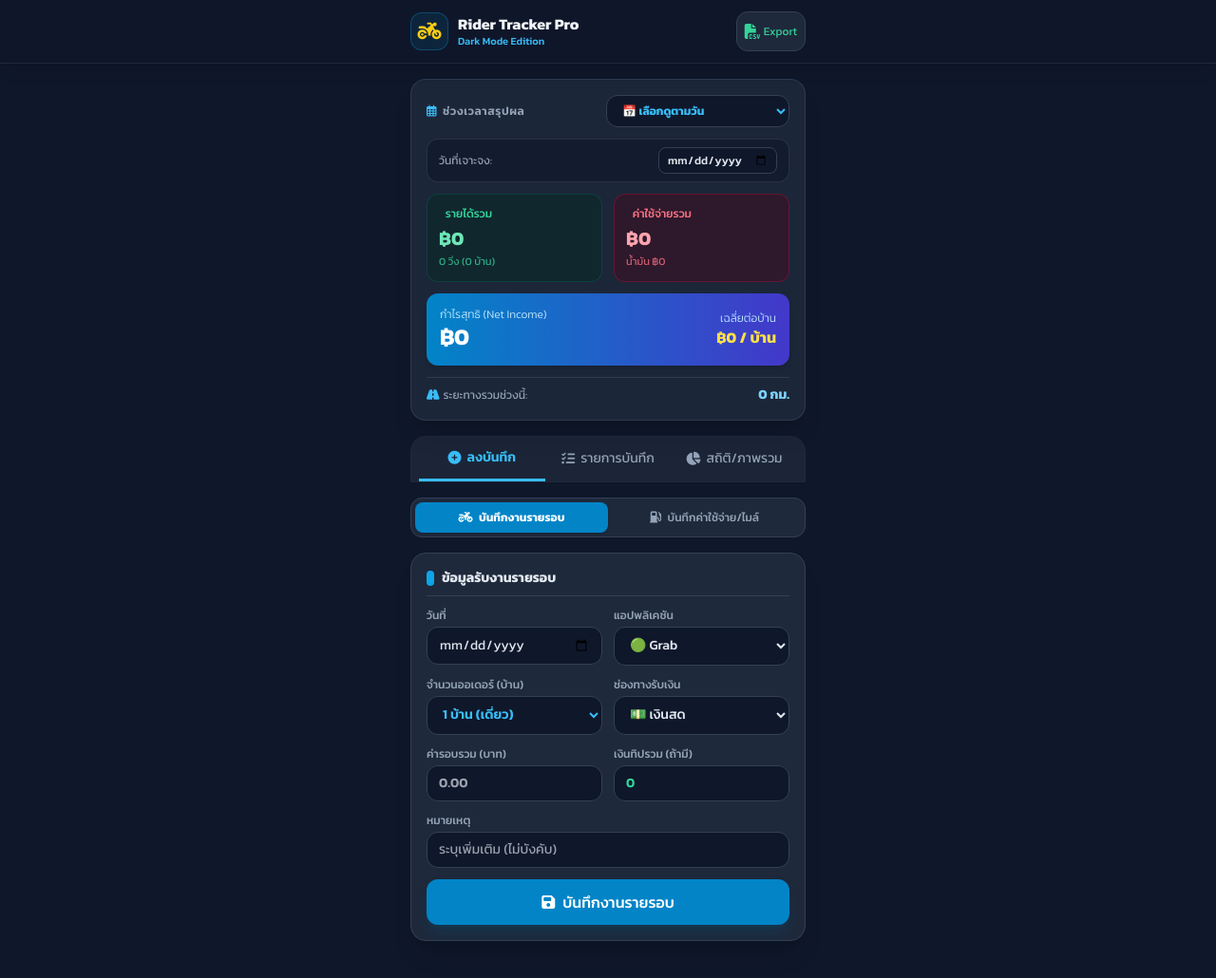
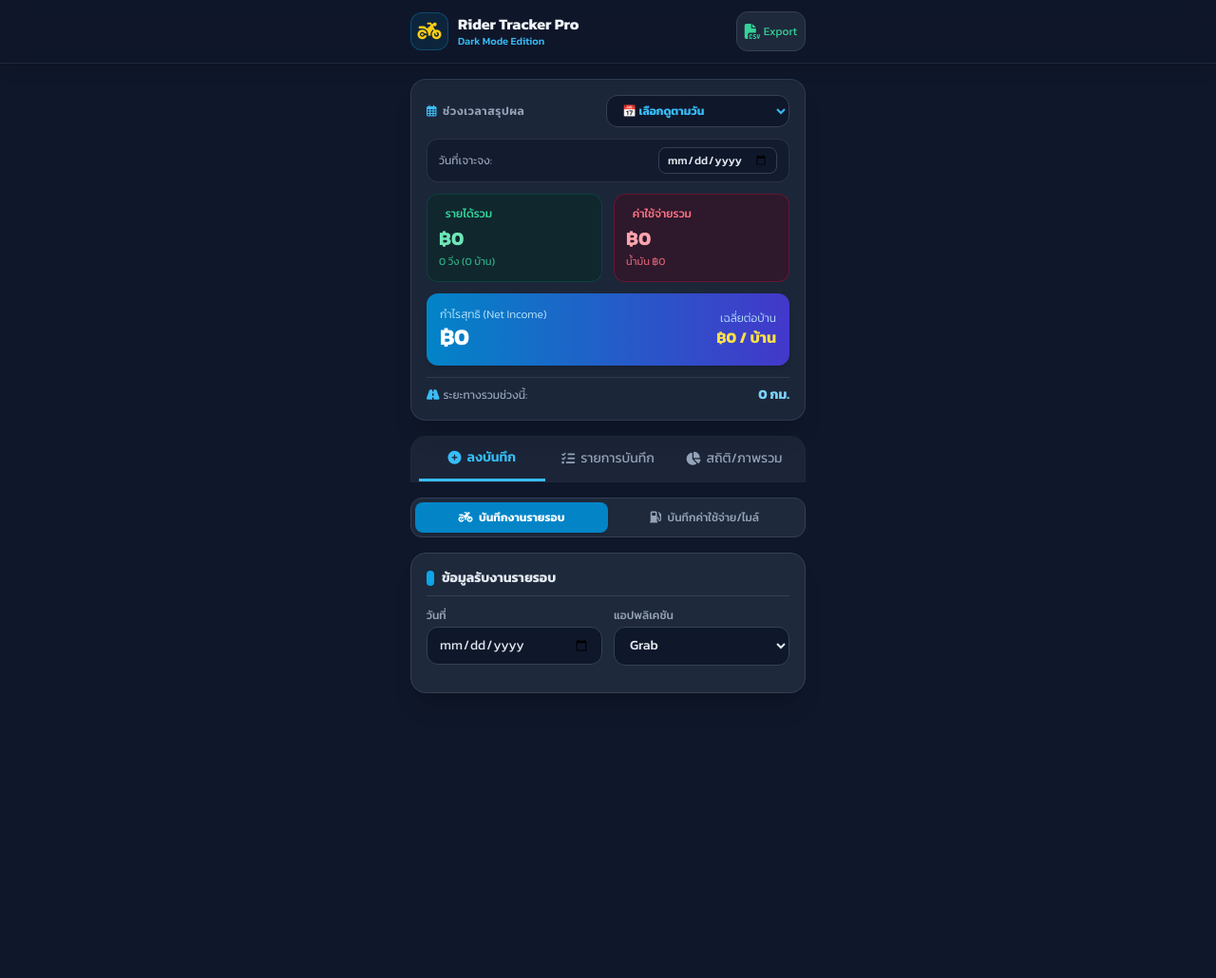
Before and after one commit to NNN-Duck/Rider1, a plain HTML site: page index.html in a window 1280 px wide. Shown: the whole page at 95% size. After the commit the page ends 810 px from the top, so only its background shows below. Drawn offline with nearby package versions, Linux system fonts and the light colour scheme.

Commit message:
Update index.html

```diff
--- a/index.html
+++ b/index.html
@@ -35,7 +35,7 @@
             border-bottom: 3px solid #38bdf8;
             font-weight: 600;
         }
-        /* Custom App Colors & Logos */
+        /* Custom App Colors & Badges */
         .app-badge-grab { background-color: #10b981; color: white; }
         .app-badge-maxim { background-color: #eab308; color: #1e293b; font-weight: 700; }
         .app-badge-shopee { background-color: #f97316; color: white; }
@@ -169,59 +169,16 @@
                     <div>
                         <label class="block text-xs text-slate-400 font-medium mb-1">แอปพลิเคชัน</label>
                         <select id="tripApp" required class="w-full bg-slate-900 border border-slate-700 rounded-xl px-3 py-2 text-sm text-slate-200 focus:ring-2 focus:ring-sky-500 focus:outline-none font-medium">
-                            <option value="Grab">🟢 Grab</option>
-                            <option value="MAXIM">🟡 MAXIM</option>
-                            <option value="LINE MAN">🟢 LINE MAN</option>
-                            <option value="ShopeeFood">🟠 ShopeeFood</option>
-                            <option value="Robinhood">🔴 Robinhood</option>
-                            <option value="Other">⚪ แอปอื่นๆ / วิน</option>
+                            <option value="Grab">Grab</option>
+                            <option value="MAXIM">MAXIM</option>
+                            <option value="LINE MAN">LINE MAN</option>
+                            <option value="ShopeeFood">ShopeeFood</option>
+                            <option value="Robinhood">Robinhood</option>
+                            <option value="Other">แอปอื่นๆ / วิน</option>
                         </select>
                     </div>
                 </div>
 
                 <div class="grid grid-cols-2 gap-3">
                     <div>
-                        <label class="block text-xs text-slate-400 font-medium mb-1">จำนวนออเดอร์ (บ้าน)</label>
-                        <select id="tripOrdersCount" class="w-full bg-slate-900 border border-slate-700 rounded-xl px-3 py-2 text-sm text-sky-400 focus:ring-2 focus:ring-sky-500 focus:outline-none font-semibold">
-                            <option value="1">1 บ้าน (เดี่ยว)</option>
-                            <option value="2">2 บ้าน (ซ้อน)</option>
-                            <option value="3">3 บ้าน (ซ้อน)</option>
-                            <option value="4">4 บ้าน (ซ้อน)</option>
-                        </select>
-                    </div>
-                    <div>
-                        <label class="block text-xs text-slate-400 font-medium mb-1">ช่องทางรับเงิน</label>
-                        <select id="tripPaymentMethod" class="w-full bg-slate-900 border border-slate-700 rounded-xl px-3 py-2 text-sm text-slate-200 focus:ring-2 focus:ring-sky-500 focus:outline-none font-medium">
-                            <option value="เงินสด">💵 เงินสด</option>
-                            <option value="เงินโอน">🏦 เงินโอน</option>
-                            <option value="เป๋าตัง">🟦 เป๋าตัง</option>
-                        </select>
-                    </div>
-                </div>
-
-                <div class="grid grid-cols-2 gap-3">
-                    <div>
-                        <label class="block text-xs text-slate-400 font-medium mb-1">ค่ารอบรวม (บาท)</label>
-                        <input type="number" step="0.01" id="tripFare" placeholder="0.00" required class="w-full bg-slate-900 border border-slate-700 rounded-xl px-3 py-2 text-sm font-semibold text-slate-100 focus:ring-2 focus:ring-sky-500 focus:outline-none">
-                    </div>
-                    <div>
-                        <label class="block text-xs text-slate-400 font-medium mb-1">เงินทิปรวม (ถ้ามี)</label>
-                        <input type="number" step="0.01" id="tripTip" placeholder="0.00" value="0" class="w-full bg-slate-900 border border-slate-700 rounded-xl px-3 py-2 text-sm font-semibold text-emerald-400 focus:ring-2 focus:ring-sky-500 focus:outline-none">
-                    </div>
-                </div>
-
-                <div>
-                    <label class="block text-xs text-slate-400 font-medium mb-1">หมายเหตุ</label>
-                    <input type="text" id="tripNote" placeholder="ระบุเพิ่มเติม (ไม่บังคับ)" class="w-full bg-slate-900 border border-slate-700 rounded-xl px-3 py-2 text-sm text-slate-200 focus:ring-2 focus:ring-sky-500 focus:outline-none">
-                </div>
-
-                <button type="submit" class="w-full bg-sky-600 hover:bg-sky-500 active:scale-[0.99] text-white font-medium py-3 rounded-xl shadow-lg shadow-sky-900/40 flex items-center justify-center space-x-2 transition">
-                    <i class="fa-solid fa-floppy-disk"></i>
-                    <span>บันทึกงานรายรอบ</span>
-                </button>
-            </form>
-
-            <!-- EXPENSE & MILEAGE FORM (Hidden by default) -->
-            <form id="expenseForm" onsubmit="handleSaveExpense(event)" class="bg-slate-800 rounded-2xl p-4 shadow-xl border border-slate-700 space-y-3 hidden">
-                <h3 class="font-bold text-slate-200 text-sm flex items-center gap-2 border-b border-slate-700 pb-2">
-                    <span class="w-2 h-4 bg-rose-5
+                        <label class="block text-xs text-slate-400 font
```
